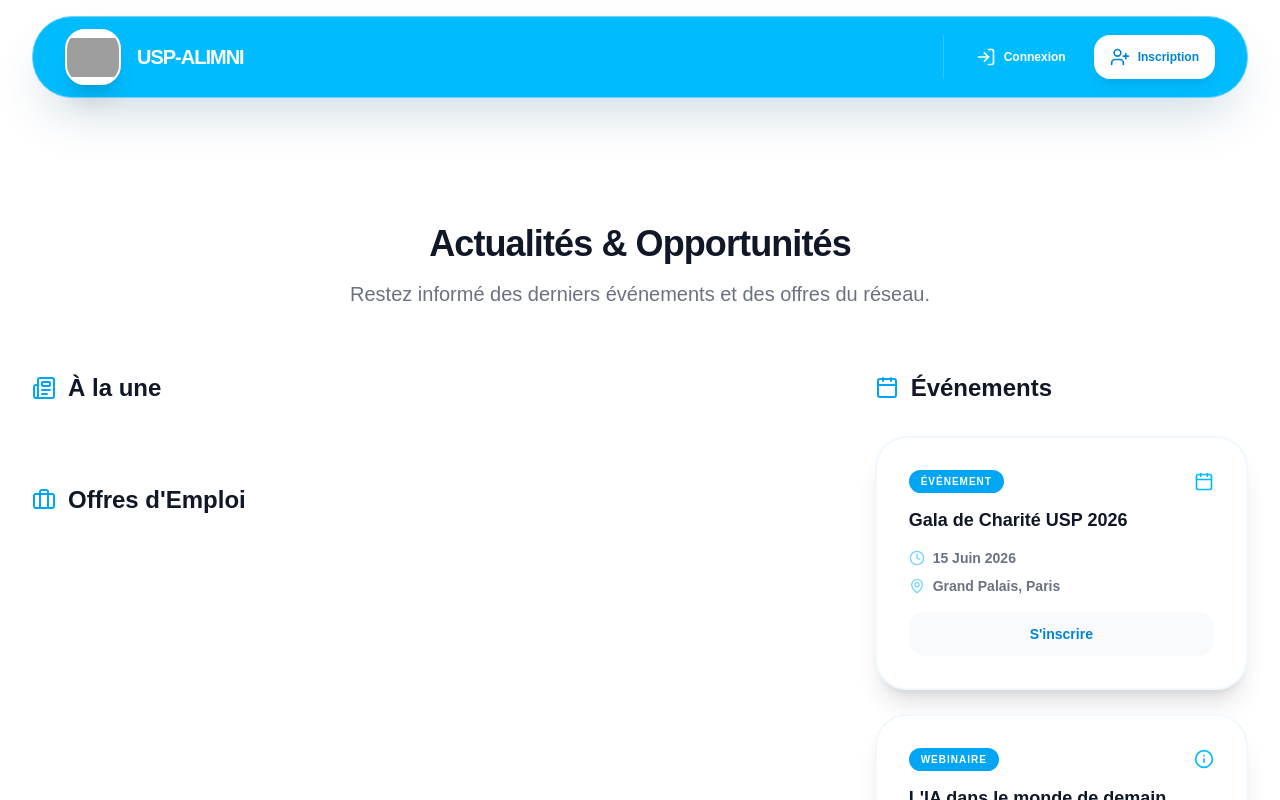
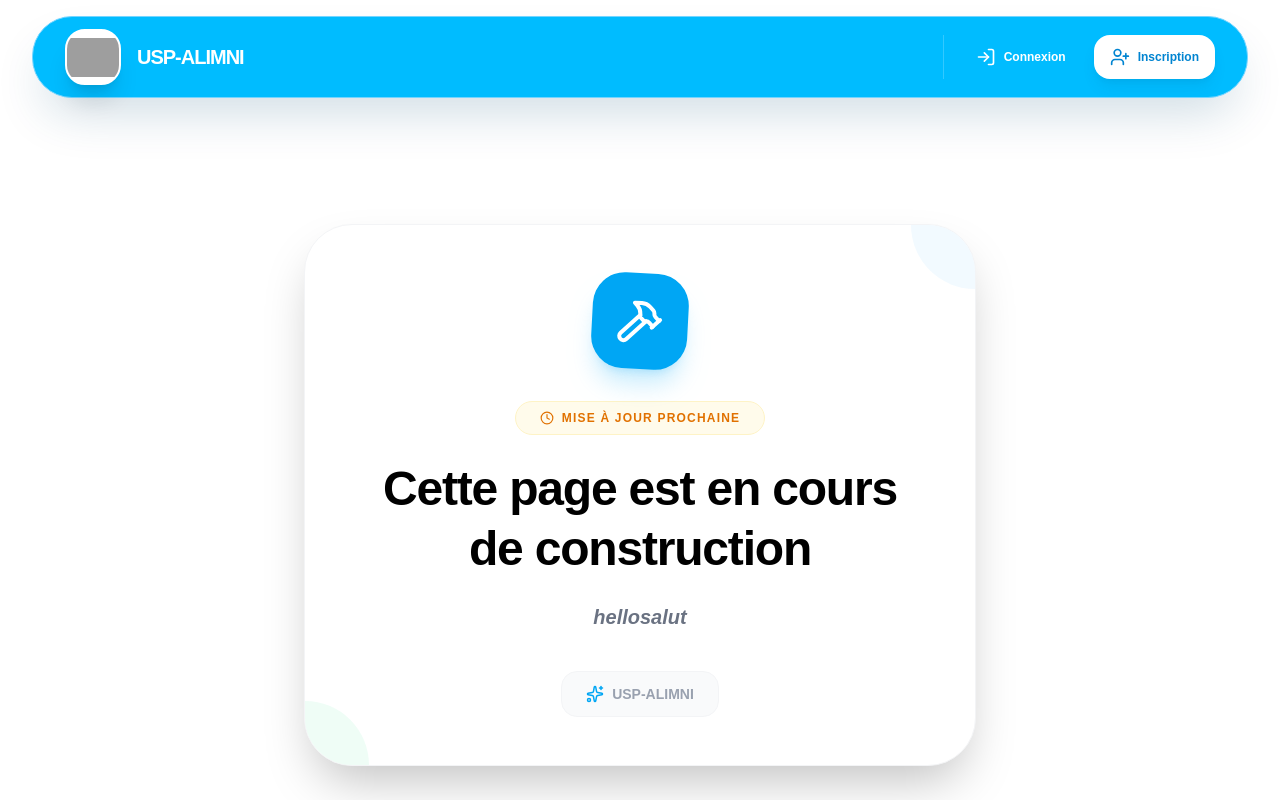
Before and after one commit to yambaloukmane/usp-alumini, a Next.js app: page /news in a window 1280 px wide. Before the commit this address had no page. Shown: the top 800 px of the page. Built offline with nearby package versions, Linux system fonts and the light colour scheme; grey boxes are pictures that could not be loaded.

Commit message:
Mise à jour de la page News : en cours de construction avec le message hellosalut

```diff
--- a/src/app/news/page.tsx
+++ b/src/app/news/page.tsx
@@ -1,165 +1,37 @@
 "use client";
 
-import { useState, useEffect } from "react";
-import { Calendar, MapPin, ArrowRight, Briefcase, Info, Clock, Sparkles, Newspaper } from "lucide-react";
-import { useRouter } from "next/navigation";
-
-interface NewsItem {
-  id: number;
-  title: string;
-  date: string;
-  desc: string;
-  img: string;
-}
-
-interface JobOffer {
-  id: number;
-  title: string;
-  company: string;
-  location: string;
-  salary: string;
-  type: string;
-}
+import { Hammer, Sparkles, Clock } from "lucide-react";
 
 export default function News() {
-  const router = useRouter();
-  const [news, setNews] = useState<NewsItem[]>([]);
-  const [jobs, setJobs] = useState<JobOffer[]>([]);
+  return (
+    <div className="min-h-[70vh] flex items-center justify-center px-4 py-24">
+      <div className="max-w-2xl w-full text-center space-y-8 bg-white p-12 rounded-[3rem] shadow-2xl border border-gray-100 relative overflow-hidden">
+        {/* Background elements */}
+        <div className="absolute top-0 right-0 w-32 h-32 bg-sky-50 rounded-full -mr-16 -mt-16 animate-pulse"></div>
+        <div className="absolute bottom-0 left-0 w-32 h-32 bg-emerald-50 rounded-full -ml-16 -mb-16 animate-pulse"></div>
 
-  const defaultEvents = [
-    { id: 1, type: "Événement", title: "Gala de Charité USP 2026", date: "15 Juin 2026", location: "Grand Palais, Paris", icon: <Calendar size={20} /> },
-    { id: 2, type: "Webinaire", title: "L'IA dans le monde de demain", date: "22 Avril 2026", location: "En ligne (Zoom)", icon: <Info size={20} /> },
-  ];
-
-  const defaultJobs: JobOffer[] = [
-    { id: 1, title: "Développeur Fullstack Senior", company: "TechCorp", location: "Lyon (Hybride)", salary: "55k - 70k €", type: "CDI" },
-    { id: 2, title: "Product Manager (Alumni USP)", company: "Innov'Est", location: "Strasbourg", salary: "45k - 60k €", type: "CDI" },
-  ];
-
-  const defaultNews: NewsItem[] = [
-    {
-      id: 1,
-      title: "L'USP élue meilleure école d'innovation 2026",
-      date: "Il y a 2 jours",
-      desc: "Pour la troisième année consécutive, notre école a été récompensée pour son excellence académique et son réseau d'anciens élèves.",
-      img: "https://images.unsplash.com/photo-1523050335392-9af560c12bb1?q=80&w=400&h=250&auto=format&fit=crop"
-    },
-  ];
-
-  useEffect(() => {
-    const currentUser = localStorage.getItem("usp_current_user");
-    if (!currentUser) {
-      router.push("/login");
-      return;
-    }
-
-    const storedNews = JSON.parse(localStorage.getItem("usp_news") || "[]");
-    const storedJobs = JSON.parse(localStorage.getItem("usp_jobs") || "[]");
-
-    setNews([...storedNews, ...defaultNews]);
-    setJobs([...storedJobs, ...defaultJobs]);
-  }, [router]);
-
-  return (
-    <div className="max-w-7xl mx-auto px-4 sm:px-6 lg:px-8 py-24">
-      <div className="text-center mb-16">
-        <h2 className="text-4xl font-black text-gray-900 tracking-tight">Actualités & Opportunités</h2>
-        <p className="mt-4 text-xl text-gray-500 font-medium">Restez informé des derniers événements et des offres du réseau.</p>
-      </div>
-
-      <div className="grid grid-cols-1 lg:grid-cols-3 gap-12">
-        {/* Section News */}
-        <div className="lg:col-span-2 space-y-12">
-          <div className="space-y-8">
-            <div className="flex items-center gap-3">
-              <Newspaper className="text-sky-500" size={24} />
-              <h3 className="text-2xl font-black text-gray-900">À la une</h3>
-            </div>
-            <div className="grid grid-cols-1 md:grid-cols-2 gap-8">
-              {news.map(item => (
-                <div key={item.id} className="bg-white rounded-[2rem] shadow-xl overflow-hidden border border-gray-100 group transition-all hover:shadow-2xl hover:scale-[1.02]">
-                  <img src={item.img} alt={item.title} className="w-full h-48 object-cover" />
-                  <div className="p-8">
-                    <div className="flex items-center gap-2 text-sky-500 text-xs font-black mb-3">
-                      <Clock size={14} />
-                      {item.date}
-                    </div>
-                    <h4 className="text-xl font-black text-gray-900 mb-4 group-hover:text-sky-500 transition-colors">{item.title}</h4>
-                    <p className="text-gray-500 text-sm leading-relaxed mb-6 line-clamp-3">{item.desc}</p>
-                    <button className="flex items-center gap-2 text-sky-600 font-black text-sm hover:gap-4 transition-all">
-                      Lire l'article
-                      <ArrowRight size={18} />
-                    </button>
-                  </div>
-                </div>
-              ))}
-            </div>
+        <div className="relative">
+          <div className="w-24 h-24 bg-sky-500 text-white rounded-[2rem] flex items-center justify-center mx-auto shadow-xl shadow-sky-500/20 mb-8 transform rotate-3">
+            <Hammer size={48} />
           </div>
 
-          <div className="space-y-8">
-            <div className="flex items-center gap-3">
-              <Briefcase className="text-sky-500" size={24} />
-              <h3 className="text-2xl font-black text-gray-900">Offres d'Emploi</h3>
-            </div>
-            <div className="space-y-4">
-              {jobs.map(job => (
-                <div key={job.id} className="bg-white p-6 rounded-3xl border border-gray-100 shadow-lg hover:shadow-xl transition-all flex flex-col md:flex-row md:items-center justify-between gap-6 group">
-                  <div className="flex items-center gap-6">
-                    <div className="w-16 h-16 bg-sky-50 rounded-2xl flex items-center justify-center text-sky-600 group-hover:bg-sky-500 group-hover:text-white transition-all">
-                      <Briefcase size={28} />
-                    </div>
-                    <div>
-                      <h4 className="text-lg font-black text-gray-900">{job.title}</h4>
-                      <p className="text-sky-600 font-bold text-sm">{job.company} • {job.location}</p>
-                    </div>
-                  </div>
-                  <div className="flex items-center gap-6 md:text-right">
-                    <div>
-                      <p className="text-gray-900 font-black">{job.salary}</p>
-                      <p className="text-gray-400 text-xs font-bold uppercase tracking-widest">{job.type}</p>
-                    </div>
-                    <button className="bg-gray-900 text-white px-6 py-3 rounded-2xl font-black text-sm hover:bg-sky-500 transition-all shadow-lg shadow-gray-200">
-                      Postuler
-                    </button>
-                  </div>
-                </div>
-              ))}
-            </div>
+          <div className="inline-flex items-center gap-2 bg-amber-50 text-amber-600 px-6 py-2 rounded-full font-black text-xs uppercase tracking-widest mb-6 border border-amber-100">
+            <Clock size={14} />
+            Mise à jour prochaine
           </div>
-        </div>
 
-        {/* Sidebar Events */}
-        <div className="space-y-12">
-          <div className="space-y-8">
-            <div className="flex items-center gap-3">
-              <Calendar className="text-sky-500" size={24} />
-              <h3 className="text-2xl font-black text-gray-900">Événements</h3>
-            </div>
-            <div className="space-y-6">
-              {defaultEvents.map(event => (
-                <div key={event.id} className="bg-white p-8 rounded-[2rem] border-2 border-sky-50 shadow-xl space-y-4 hover:border-sky-500 transition-all group">
-                  <div className="flex items-center justify-between">
-                    <span className="bg-sky-500 text-white px-3 py-1 rounded-full text-[10px] font-black uppercase tracking-widest">{event.type}</span>
-                    <div className="text-sky-400 group-hover:text-sky-500 transition-colors">
-                      {event.icon}
-                    </div>
-                  </div>
-                  <h4 className="text-lg font-black text-gray-900 leading-tight">{event.title}</h4>
-                  <div className="space-y-2 text-sm text-gray-500 font-bold">
-                    <div className="flex items-center gap-2">
-                      <Clock size={16} className="text-sky-300" />
-                      {event.date}
-                    </div>
-                    <div className="flex items-center gap-2">
-                      <MapPin size={16} className="text-sky-300" />
-                      {event.location}
-                    </div>
-                  </div>
-                  <button className="w-full py-3 bg-gray-50 text-sky-600 rounded-2xl font-black text-sm hover:bg-sky-500 hover:text-white transition-all">
-                    S'inscrire
-                  </button>
-                </div>
-              ))}
+          <h1 className="text-4xl md:text-5xl font-black text-black tracking-tight leading-tight">
+            Cette page est en cours de construction
+          </h1>
+
+          <p className="text-xl font-bold text-gray-500 mt-6 italic">
+            hellosalut
+          </p>
+
+          <div className="pt-10 flex justify-center gap-4">
+            <div className="flex items-center gap-2 px-6 py-3 bg-gray-50 rounded-2xl border border-gray-100 font-black text-gray-400 text-sm">
+              <Sparkles size={18} className="text-sky-500" />
+              USP-ALIMNI
             </div>
           </div>
         </div>
```
